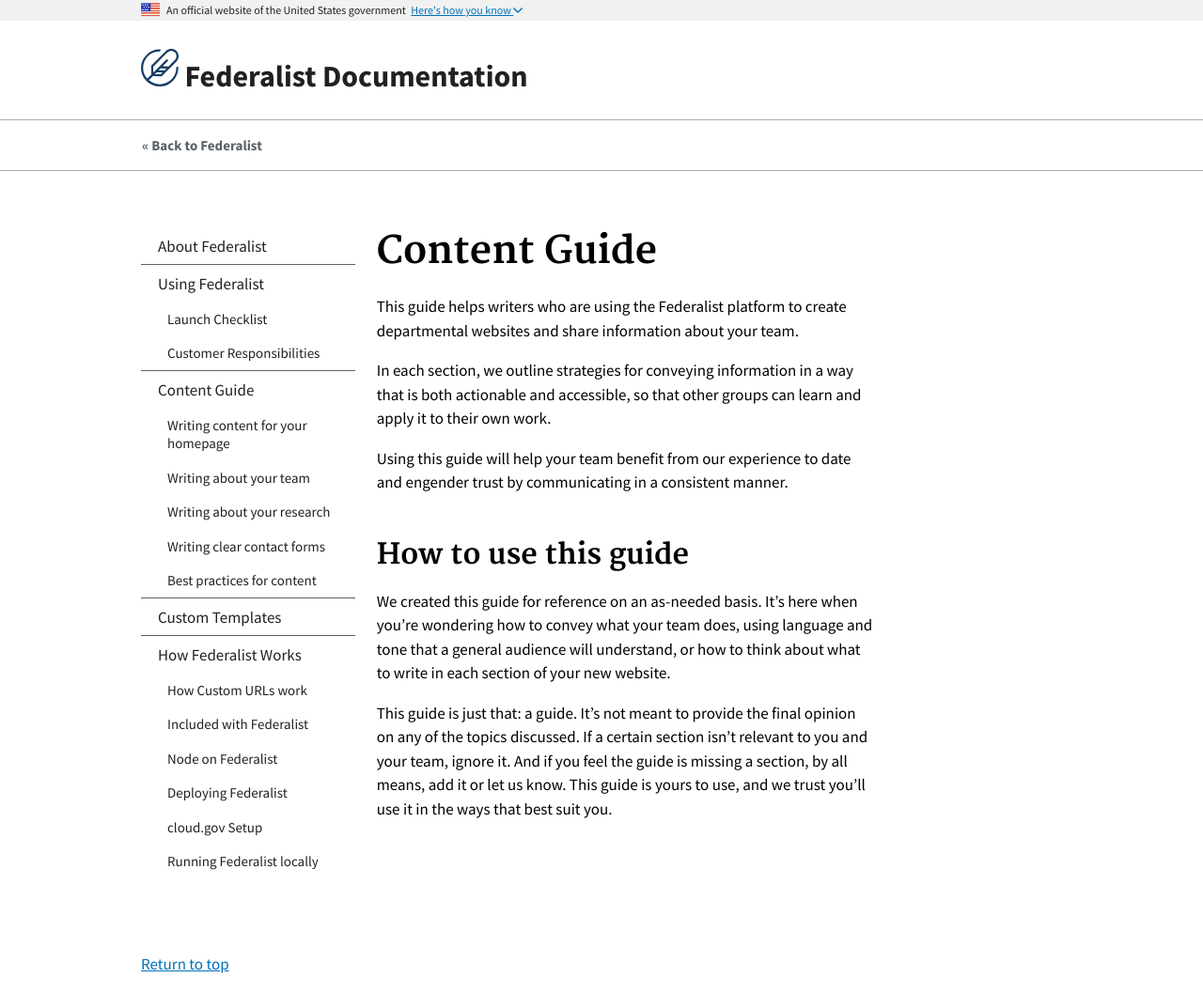
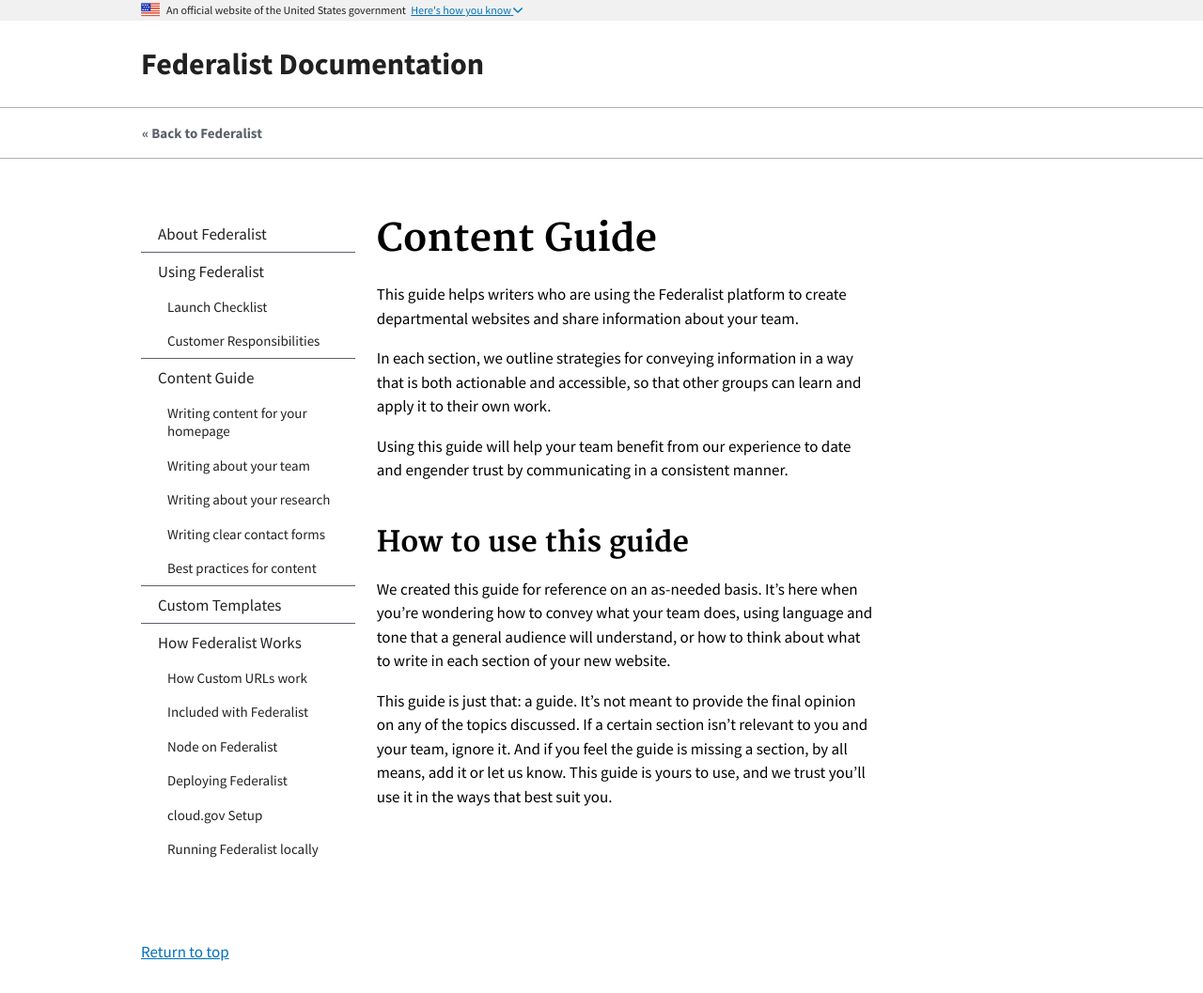
Before and after one commit to Macy-FK/federaliste, a Jekyll site: the page built from pages/content-guide.md, in a window 1280 px wide. Shown: the whole page at 94% size. Built offline with Jekyll 4.4.1, drawn with Linux system fonts in a browser that asks for light colours; Markdown is read by kramdown in place of the engine named in the settings.

Commit message:
remove <img> logo

```diff
--- a/_includes/navigation.html
+++ b/_includes/navigation.html
@@ -8,7 +8,6 @@
     <button class="usa-menu-btn">Menu</button>
     <div class="usa-logo" id="logo">
       <em class="usa-logo-text">
-        {% if site.logourl %}<img src="{{ site.baseurl }}{{ site.logourl }}" alt="{{ site.logoalt }}" width="40">{% endif %}
         <a href="#" accesskey="1" title="Home" aria-label="Home">{{ site.name }}</a>
       </em>
     </div>
```
